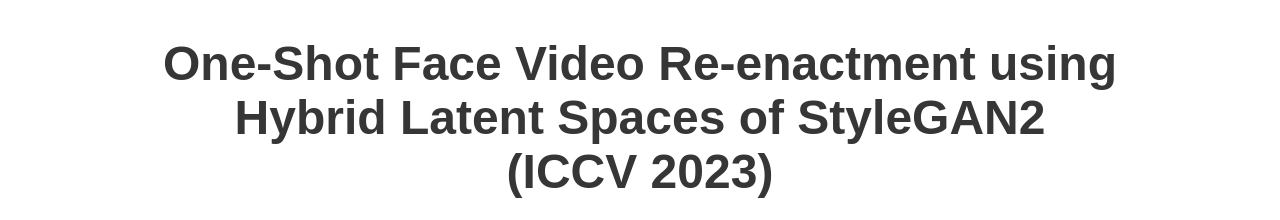
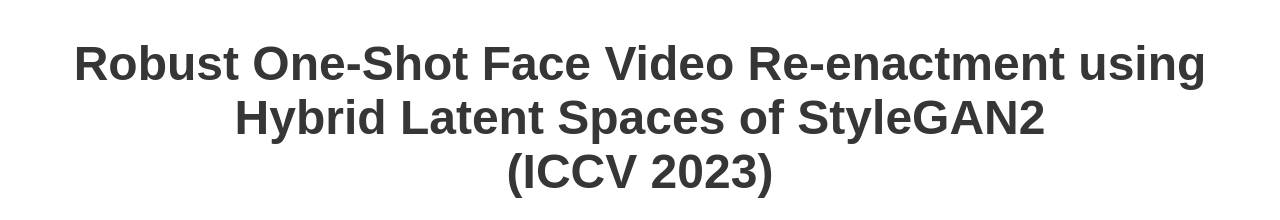
Before and after one commit to trevineoorloff/FaceVideoReenactment_HybridLatents.io, a plain HTML site: page index.html in a window 1280 px wide. Shown: the top 220 px of the page. Drawn offline with nearby package versions, Linux system fonts and the light colour scheme; some icons are missing; a web font is replaced by a local one.

Commit message:
Update index.html

```diff
--- a/index.html
+++ b/index.html
@@ -69,7 +69,7 @@
     <div class="container is-widescreen">
       <div class="columns is-centered">
         <div class="column has-text-centered">
-          <h1 class="title is-1 publication-title">One-Shot Face Video Re-enactment using <br>Hybrid Latent Spaces of StyleGAN2  <br>(ICCV 2023) </h1>
+          <h1 class="title is-1 publication-title">Robust One-Shot Face Video Re-enactment using <br>Hybrid Latent Spaces of StyleGAN2  <br>(ICCV 2023) </h1>
           <div class="is-size-5 publication-authors">
             <span class="author-block">
               <a href="">Trevine Oorloff</a>,</span>
```
